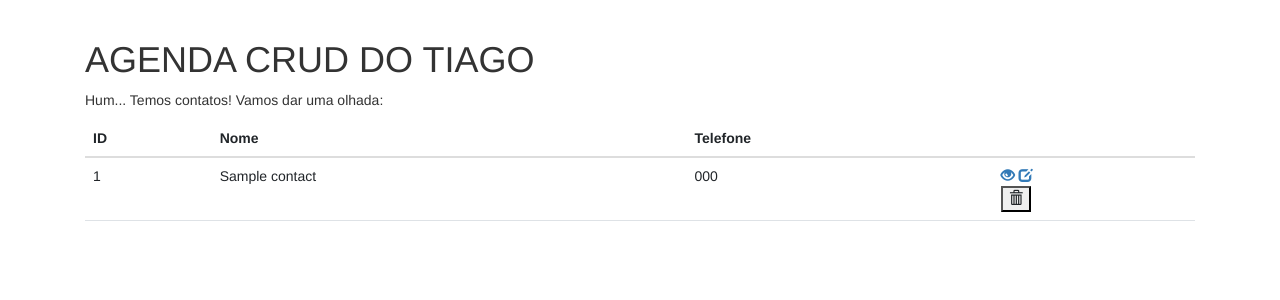
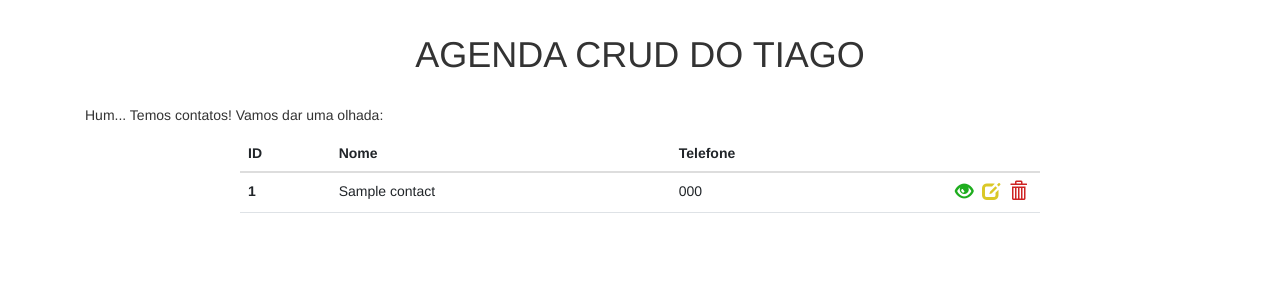
Before and after one commit to tdiascontato/AgendaCRUDPHP, a PHP site: page / in a window 1280 px wide. Shown: the part 62-362 px from the top of the page. Run offline with PHP 8.4, Linux system fonts and the light colour scheme; tables that the repository leaves empty or names only in its code hold one stand-in row (values such as "Sample post").

Commit message:
Add files via upload

```diff
--- a/Agenda/config/process.php
+++ b/Agenda/config/process.php
@@ -57,7 +57,7 @@
             echo "Erro: $error";
          }
       }
-      //Redirect home
+      //Redirecionando após crudiar para home
       header("Location: " . $BASE_URL . "../index.php");
    } else {
     //READ
@@ -79,5 +79,5 @@
          $contacts = $stmt->fetchAll();
       }
    }
-// Close connection
+// Fechar conexao
 $conn = null;
--- a/Agenda/css/style.css
+++ b/Agenda/css/style.css
@@ -1,3 +1,123 @@
 .navbar-brand img{
     width: 35px;
 }
+#main-title{
+    text-align: center;
+    margin: 15px 0 30px;
+}
+/*Página Inicial*/
+#contacts-table{
+    max-width: 800px;
+    margin: 0 auto;
+}
+#contacts-table thead{
+    color: rgb(255, 255, 255);
+    background-color: #dac827;
+}
+.col-id{
+    font-weight: bold;
+ }
+.actions{
+    text-align: right;
+    width: 150px;
+}
+.actions i{
+    font-size: 18px;
+    margin-right: 5px;
+}
+.check-icon{
+    color: #1ead1e;
+}
+.edit-icon{
+    color: #dac827;
+}
+.delete-btn{
+    background-color: transparent;
+    border: none;
+    padding: 0;
+}
+.delete-icon{
+    color: #ce2323;
+}
+#empty-list-text{
+    text-align: center;
+}
+#msg{
+    color: #ffdd7f;
+    background-color: rgb(132, 161, 187);
+    border: 1px solid rgb(109, 129, 146);
+    padding: 10px;
+    text-align: center;
+    max-width: 500px;
+    margin: 0 auto;
+    margin-top: 30px;
+}
+#msg-del {
+    color: #ffdd7f;
+    background-color: #e21b1b;
+    border: 1px solid #e21b1b;
+    padding: 10px;
+    text-align: center;
+    max-width: 500px;
+    margin: 0 auto;
+    margin-top: 30px;
+ }
+/* REVER */
+
+#view-contact-container{
+    max-width: 500px;
+    margin: 0 auto;
+ }
+
+ .bold{
+    font-weight: bold;
+ }
+
+ /* Back btn*/
+ #back-link-container{
+    display: block;
+    width: 500px;
+    margin: 30px auto 0;
+ }
+
+ #back-link{
+    border: 1px solid #0078FF;
+    color: #0078FF;
+    border-radius: 4px;
+    padding: 5px;
+    text-decoration: none;
+    transition: .5s ease;
+ }
+
+ #back-link:hover{
+    color: #FFF;
+    background-color: #0078FF;
+ }
+
+ /* Create Contact */
+ #btn-create{
+    margin-top: 20px;
+    margin-bottom: 30px;
+ }
+
+ #create-form input{
+    margin-bottom: 15px;
+ }
+
+ #create-form,
+ #edit-form{
+    max-width: 500px;
+    margin: 0 auto;
+ }
+
+ /* Delete form */
+ .delete-form{
+    display: inline-block;
+ }
+
+ /* Mobile */
+ @media (max-width: 999px){
+    #home-link{
+       display: none;
+    }
+ }
--- a/Agenda/index.php
+++ b/Agenda/index.php
@@ -27,12 +27,12 @@
                      <td scope="row"><?= $contact['name'] ?></td>
                      <td scope="row"><?= $contact['phone'] ?></td>
                      <td class="actions">
-                        <a href="<?= $BASE_URL ?>show.php?id=<?= $contact['id'] ?>"><i class="glyphicon glyphicon-eye-open"></i></a>
-                        <a href="<?= $BASE_URL ?>edit.php?id=<?= $contact['id'] ?>"><i class="glyphicon glyphicon-edit"></i></a>
+                        <a href="<?= $BASE_URL ?>show.php?id=<?= $contact['id'] ?>"><i class="glyphicon glyphicon-eye-open check-icon"></i></a>
+                        <a href="<?= $BASE_URL ?>edit.php?id=<?= $contact['id'] ?>"><i class="glyphicon glyphicon-edit edit-icon"></i></a>
                         <form class="delete-form" action="<?= $BASE_URL ?>/config/process.php" method="POST">
                            <input type="hidden" name="type" value="Delete">
                            <input type="hidden" name="id" value="<?= $contact['id'] ?>">
-                           <button type="submit" class="delete-btn"><i class="glyphicon glyphicon-trash"></i></button>
+                           <button type="submit" class="delete-btn"><i class="glyphicon glyphicon-trash delete-icon"></i></button>
                         </form>
                      </td>
                   </tr>
```
